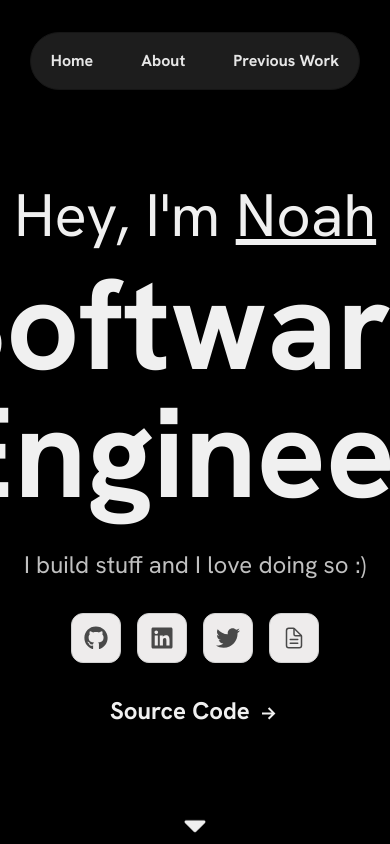
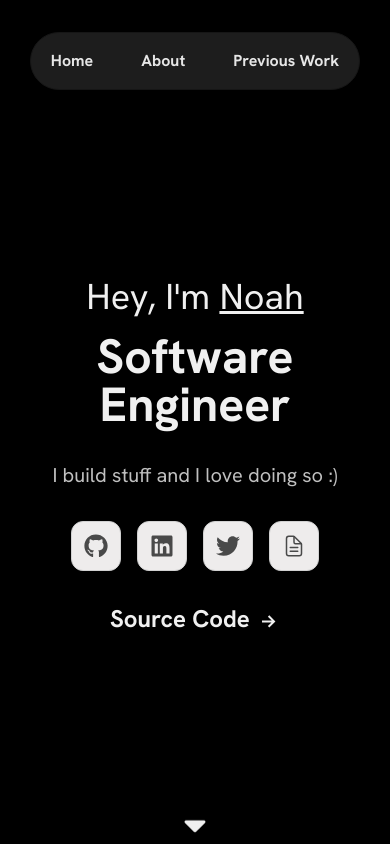
Before and after one commit to saibadarinadh/Next-js-portfolio, a Next.js app: page / in a window 390 px wide. Shown: the top 844 px of the page. Built offline with nearby package versions, Linux system fonts and the light colour scheme.

Commit message:
style: responsive header

```diff
--- a/components/Hero.tsx
+++ b/components/Hero.tsx
@@ -27,11 +27,13 @@ const Hero: React.FC = () => {
         className="relative flex flex-col items-center text-center transition-transform duration-300 ease-out"
         style={{ transform: `scale(${scale})` }}
       >
-        <p className="mb-4 text-6xl">
+        <p className="mb-4 text-4xl sm:text-5xl md:text-6xl">
           Hey, I&apos;m <span className="underline">Noah</span>
         </p>
-        <p className="mb-8 text-9xl font-bold">Software Engineer</p>
-        <p className="mx-auto mb-8 max-w-2xl text-2xl opacity-80">I build stuff and I love doing so :{')'}</p>
+        <p className="mb-8 text-5xl font-bold sm:text-7xl md:text-9xl">Software Engineer</p>
+        <p className="mx-auto mb-8 max-w-2xl text-xl opacity-80 sm:text-2xl">
+          I build stuff and I love doing so :{')'}
+        </p>
 
         <div className="flex space-x-4">
           {HERO_LINKS.map((link, index) => (
```
